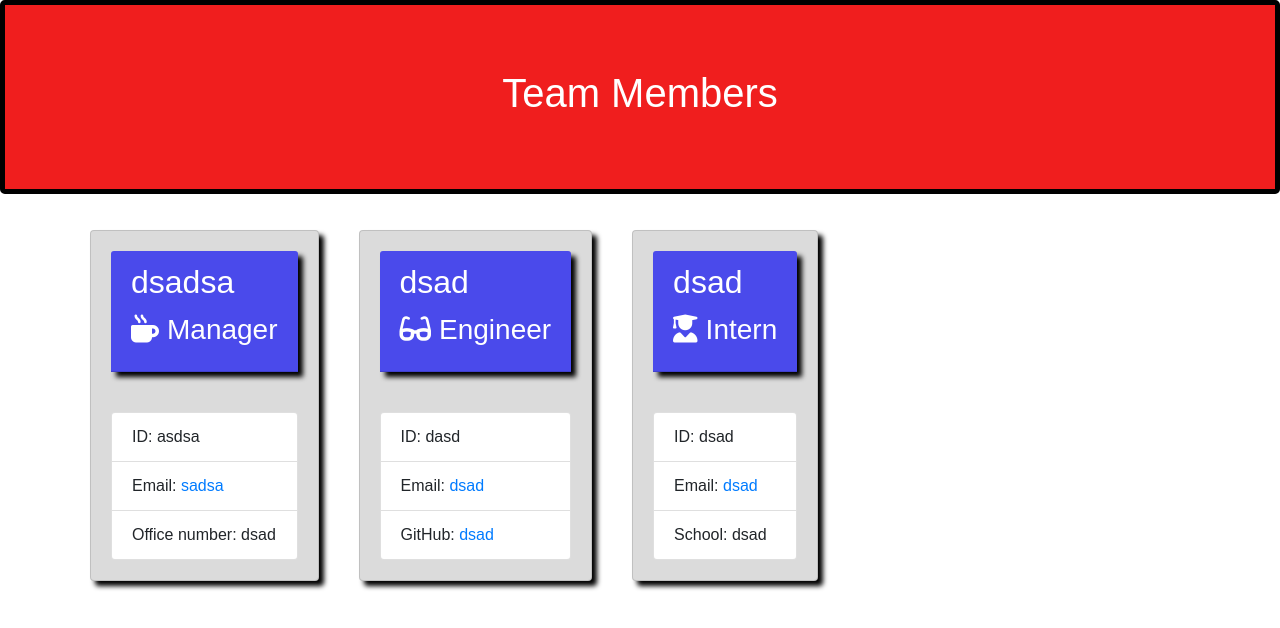
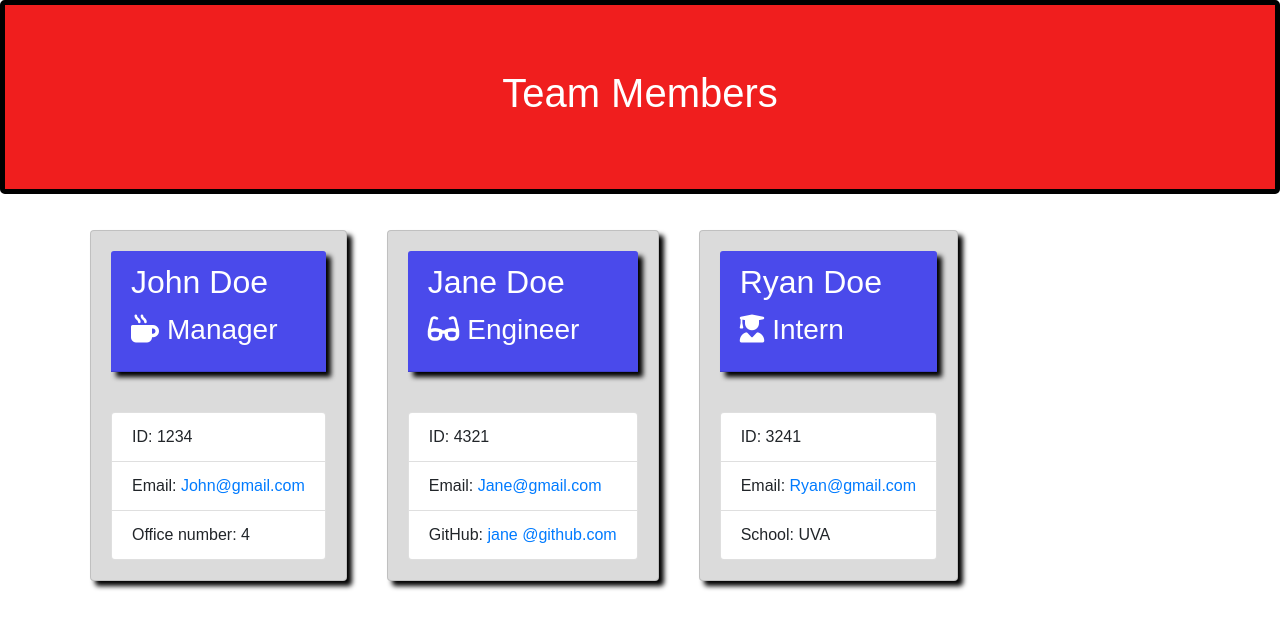
Before and after one commit to kspoth/Team-Profile-Generator, a website: page output/team.html in a window 1280 px wide. Drawn offline with nearby package versions, Linux system fonts and the light colour scheme; a web font is replaced by a local one.

```diff
--- a/output/team.html
+++ b/output/team.html
@@ -26,39 +26,39 @@
 
 <div class="card employee-card">
     <div class="card-header">
-        <h2 class="card-title">dsadsa</h2>
+        <h2 class="card-title">John Doe</h2>
         <h3 class="card-title"><i class="fas fa-mug-hot mr-2"></i>Manager</h3>
     </div>
     <div class="card-body">
         <ul class="list-group">
-            <li class="list-group-item">ID: asdsa</li>
-            <li class="list-group-item">Email: <a href="mailto:sadsa">sadsa</a></li>
-            <li class="list-group-item">Office number: dsad</li>
+            <li class="list-group-item">ID: 1234</li>
+            <li class="list-group-item">Email: <a href="mailto:John@gmail.com">John@gmail.com</a></li>
+            <li class="list-group-item">Office number: 4</li>
         </ul>
     </div>
 </div><div class="card employee-card">
     <div class="card-header">
-        <h2 class="card-title">dsad</h2>
+        <h2 class="card-title">Jane Doe</h2>
         <h3 class="card-title"><i class="fas fa-glasses mr-2"></i>Engineer</h3>
     </div>
     <div class="card-body">
         <ul class="list-group">
-            <li class="list-group-item">ID: dasd</li>
-            <li class="list-group-item">Email: <a href="mailto:dsad">dsad</a></li>
-            <li class="list-group-item">GitHub: <a href="https://github.com/dsad" target="_blank" rel="noopener noreferrer">dsad</a></li>
+            <li class="list-group-item">ID: 4321</li>
+            <li class="list-group-item">Email: <a href="mailto:Jane@gmail.com">Jane@gmail.com</a></li>
+            <li class="list-group-item">GitHub: <a href="https://github.com/jane @github.com" target="_blank" rel="noopener noreferrer">jane @github.com</a></li>
         </ul>
     </div>
 </div>
 <div class="card employee-card">
     <div class="card-header">
-        <h2 class="card-title">dsad</h2>
+        <h2 class="card-title">Ryan Doe</h2>
         <h3 class="card-title"><i class="fas fa-user-graduate mr-2"></i>Intern</h3>
     </div>
     <div class="card-body">
         <ul class="list-group">
-            <li class="list-group-item">ID: dsad</li>
-            <li class="list-group-item">Email: <a href="mailto:dsad">dsad</a></li>
-            <li class="list-group-item">School: dsad</li>
+            <li class="list-group-item">ID: 3241</li>
+            <li class="list-group-item">Email: <a href="mailto:Ryan@gmail.com">Ryan@gmail.com</a></li>
+            <li class="list-group-item">School: UVA</li>
         </ul>
     </div>
 </div>
```
Also changed, not shown: assets/Screen Shot 2021-02-08 at 11.23.24 PM.png (added), assets/Screen Shot 2021-02-08 at 11.23.33 PM.png (added).
